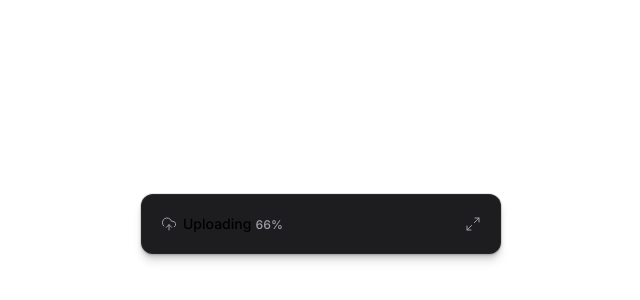
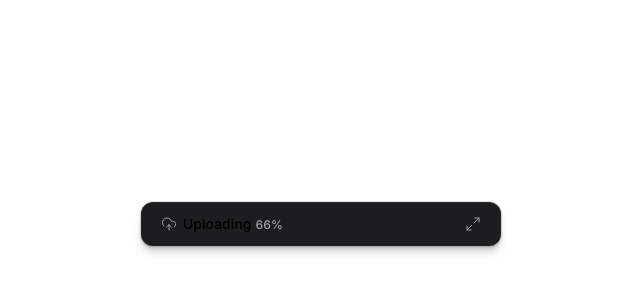
Before and after one commit to ferraricastro/upload-widget, a React app in the folder web/: page / in a window 1280 px wide. Shown: the part 176-476 px from the top of the page, without its empty margins (319-959 px from the left). Built offline with nearby package versions, Linux system fonts and the light colour scheme; the HTML template or start-up script is replaced by a standard one.

Commit message:
Animações do Widget

```diff
--- a/web/package.json
+++ b/web/package.json
@@ -14,6 +14,7 @@
     "@radix-ui/react-progress": "^1.1.8",
     "@tailwindcss/vite": "^4.2.2",
     "lucide-react": "^1.8.0",
+    "motion": "^12.38.0",
     "react": "^19.2.4",
     "react-dom": "^19.2.4",
     "react-dropzone": "^15.0.0",
--- a/web/src/components/upload-widget-dropzone.tsx
+++ b/web/src/components/upload-widget-dropzone.tsx
@@ -1,3 +1,4 @@
+import { motion } from 'motion/react'
 import { useDropzone } from 'react-dropzone'
 import CircularProgressBar from './ui/circular-progress-bar'
 
@@ -19,7 +20,12 @@
     })
 
     return (
-        <div className="px-3 flex flex-col gap-3">
+        <motion.div
+            className="px-3 flex flex-col gap-3"
+            initial={{ opacity: 0 }}
+            animate={{ opacity: 1 }}
+            transition={{ duration: 0.4 }}
+        >
             <div
                 data-active={isDragActive}
                 className="cursor-pointer text zinc-400 bg-black/20 p-5 rounded-lg border border-zinc 700 border-dashed h-32 flex flex-col items-center jsutify-center gap-1 hover:border-zinc-600 transition-colors data-[active=true]:bg-indigo-500/10 text-indigo-400"
@@ -42,6 +48,6 @@
             </div>
 
             <span className="text.xxs text-zinc-400">Only PNG and JPG files are suported.</span>
-        </div>
+        </motion.div>
     )
 }
--- a/web/src/components/upload-widget-minimized-button.tsx
+++ b/web/src/components/upload-widget-minimized-button.tsx
@@ -4,7 +4,7 @@
 
 export function UploadWidgetMinimizedButton () {
     return (
-        <Collapsible.Trigger className='group w-full bg-white/2 py- p-5 flex items-center justify-between cursor-pointer'>
+        <Collapsible.Trigger className='group w-full bg-white/2 py-3 px-5 flex items-center justify-between gap-5 cursor-pointer'>
            <UploadWidgetTitle />
 
             <Maximize2 strokeWidth={1.5} className="size-4 text-zinc-400 group-hover:text-zinc-100"/>
--- a/web/src/components/upload-widget-upload-item.tsx
+++ b/web/src/components/upload-widget-upload-item.tsx
@@ -1,10 +1,16 @@
 import * as Progress from '@radix-ui/react-progress'
+import { motion } from 'motion/react';
 import { Download, ImageUp, Link2, RefreshCcw, X } from "lucide-react";
 import { Button } from "./ui/button";
 
 export function UploadWidgetUploadItem () {
         return (
-        <div className="p-3 rounded-lg flex flex-col gap-3 shadow-shape-content bg-white/2 relative overflow-hidden">
+        <motion.div
+            className="p-3 rounded-lg flex flex-col gap-3 shadow-shape-content bg-white/2 relative overflow-hidden"
+            initial={{ opacity: 0 }}
+            animate={{ opacity: 1 }}
+            transition={{ duration: 0.6 }}
+        >
             <div className="flex flex-col gap-1">
                 <span className="text-sx font-medium flex items-center gap-1">
                     <ImageUp className="size-3 text-zinc-300" strokeWidth={1.5} />
@@ -50,6 +56,6 @@
                    <span className="sr-only">Cancel upload</span>
                 </Button>
             </div>
-        </div>
+        </motion.div>
     )
 }
--- a/web/src/components/upload-widget.tsx
+++ b/web/src/components/upload-widget.tsx
@@ -2,16 +2,35 @@
 import { UploadWidgetDropzone } from "./upload-widget-dropzone";
 import { UploadWidgetHeader } from "./upload-widget-header";
 import { UploadWidgetUploadList } from "./upload-widget-upload-list";
-import { useState } from "react";
+import { motion, useCycle } from "motion/react"
 import { UploadWidgetMinimizedButton } from "./upload-widget-minimized-button";
 
 export function UploadWidget() {
 
-  const [isWidgetOpen, setIsWidgetOpen] = useState(false)
+  const [isWidgetOpen, toggleWidgetOpen] = useCycle(false, true)
 
   return (
-    <Collapsible.Root onOpenChange={setIsWidgetOpen}>
-    <div className="bg-zinc-900 overflow-hidden w-90 rounded-xl shadow-shape">
+    <Collapsible.Root onOpenChange={() => toggleWidgetOpen()}>
+      <motion.div
+      className="bg-zinc-900 overflow-hidden w-90 rounded-xl shadow-shape"
+      animate={isWidgetOpen ? 'open' : 'closed'}
+      variants={{
+        closed: {
+          width: 'max-content',
+          height: 44,
+          transition: {
+            type: 'inertia'
+          },
+        },
+        open: {
+          width: 360,
+          height: 'auto',
+          transition: {
+            duration: 0.1,
+          },
+        },
+      }}
+      >
         {!isWidgetOpen && <UploadWidgetMinimizedButton />}
 
         <Collapsible.Content>
@@ -25,7 +44,7 @@
             <UploadWidgetUploadList />
           </div>
         </Collapsible.Content>
-    </div>
+      </motion.div>
     </Collapsible.Root>
   );
 }
```
Also changed, not shown: 1 other file (tests, documents, lock files or other folders). Lines whose indentation alone changed are shown as unchanged.
